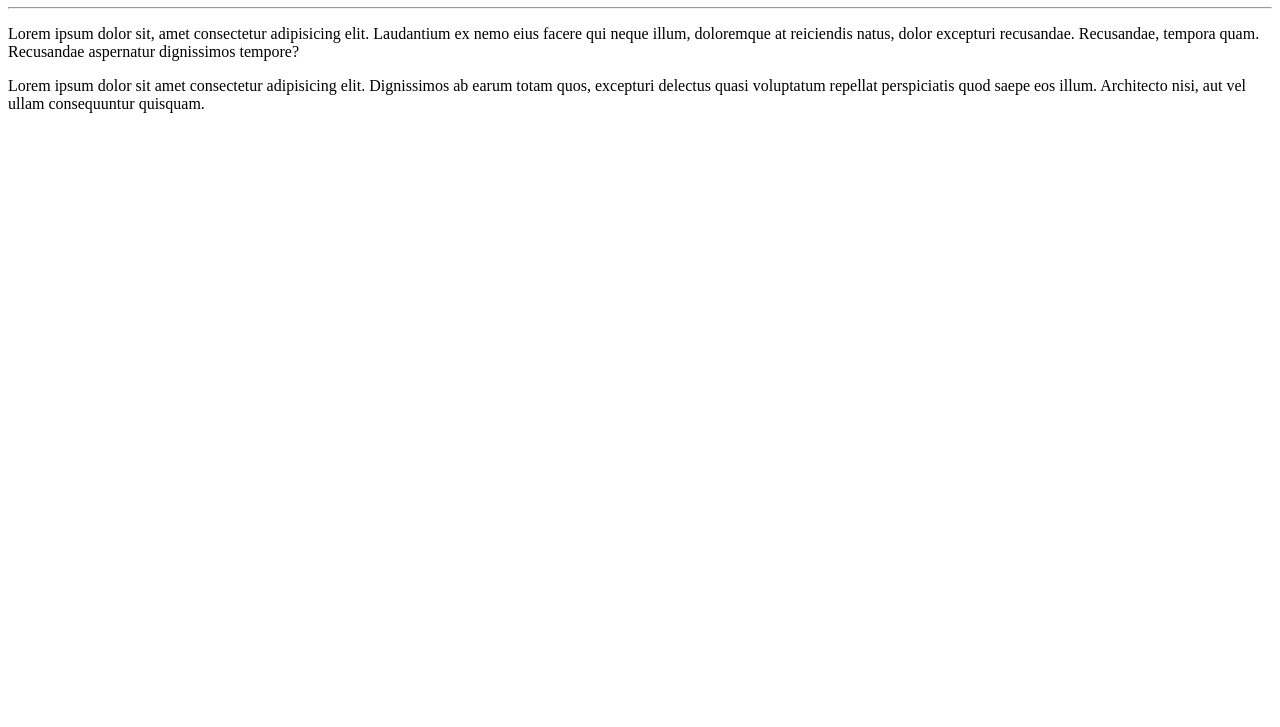
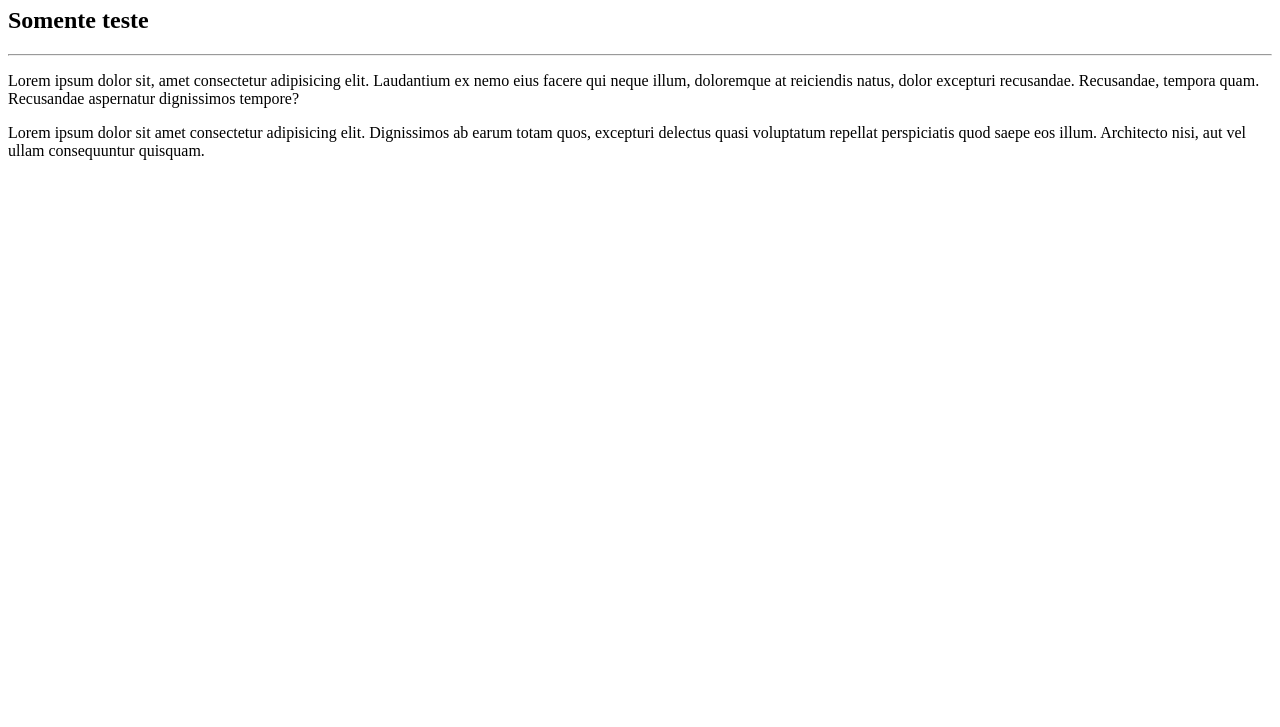
Before and after one commit to caiobaldez/Ola-Mundo.02, a plain HTML site: page site-exemplo/index.html in a window 1280 px wide. Shown: the part 73-800 px from the top of the page. Drawn offline with Linux system fonts and the light colour scheme.

Commit message:
Alteração na pagina principal

```diff
--- a/site-exemplo/index.html
+++ b/site-exemplo/index.html
@@ -7,6 +7,7 @@
 </head>
 <body>
     <h1>Olá, Mundo!</h1>
+    <h2>Somente teste</h2>
     <hr>
     <p>Lorem ipsum dolor sit, amet consectetur adipisicing elit. Laudantium ex nemo eius facere qui neque illum, doloremque at reiciendis natus, dolor excepturi recusandae. Recusandae, tempora quam. Recusandae aspernatur dignissimos tempore?</p>
     <P>Lorem ipsum dolor sit amet consectetur adipisicing elit. Dignissimos ab earum totam quos, excepturi delectus quasi voluptatum repellat perspiciatis quod saepe eos illum. Architecto nisi, aut vel ullam consequuntur quisquam.</P>
```
